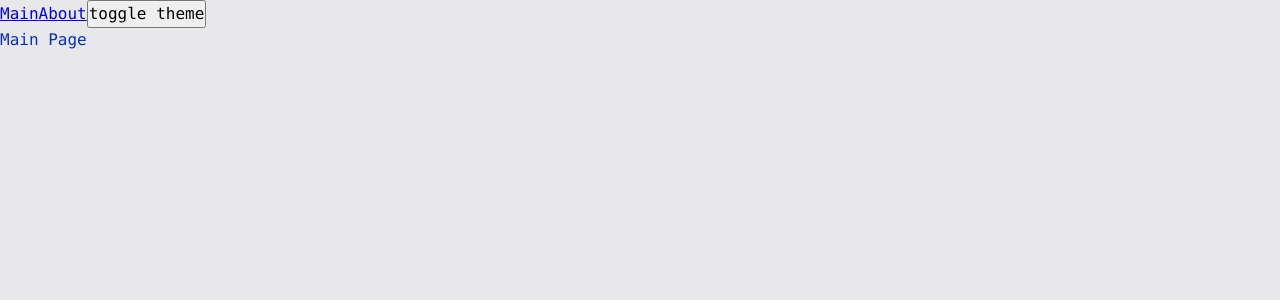
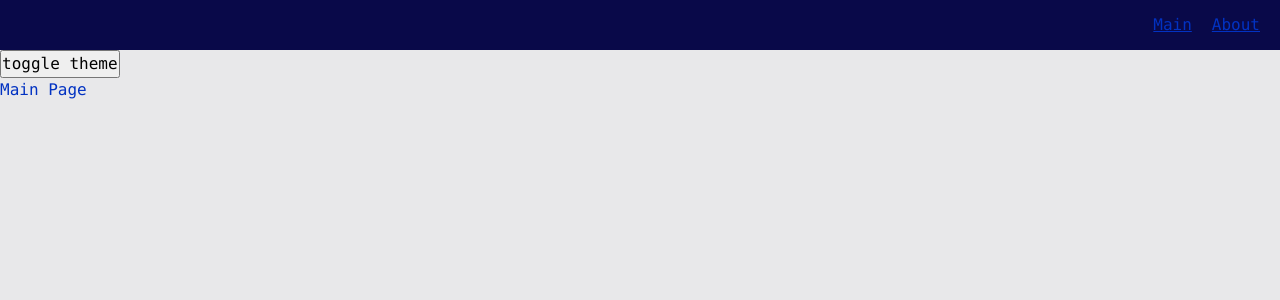
Before and after one commit to grandleemon/prod-react, a React app: page / in a window 1280 px wide. Shown: the top 300 px of the page. Built offline with nearby package versions, Linux system fonts and the light colour scheme.

Commit message:
created navbar widget and AppLink component

```diff
--- a/src/app/App.tsx
+++ b/src/app/App.tsx
@@ -1,16 +1,15 @@
 import { AppRouter } from "app/providers/router";
-import { Link } from "react-router-dom";
 import { useTheme } from "app/providers/ThemeProvider";
 import { classNames } from "shared/lib/classNames";
 import "./styles/index.scss";
+import { Navbar } from "widgets/Navbar";
 
 const App = () => {
   const { theme, toggleTheme } = useTheme();
 
   return (
     <div className={classNames("app", { hovered: true }, [theme])}>
-      <Link to="/">Main</Link>
-      <Link to="/about">About</Link>
+      <Navbar />
       <button onClick={toggleTheme}>toggle theme</button>
       <AppRouter />
     </div>
--- a/src/app/styles/themes/dark.scss
+++ b/src/app/styles/themes/dark.scss
@@ -1,6 +1,9 @@
 .app.dark {
-  --bg-color: #0e0e75;
+  --bg-color: #090949;
+  --inverted-bg-color: #e8e8ea;
 
   --primary-color: #049604;
-  --secondary-color: #04аа04;
+  --secondary-color: #04ff04;
+  --inverted-primary-color: #0232c2;
+  --inverted-secondary-color: #0452ff;
 }
--- a/src/app/styles/themes/normal.scss
+++ b/src/app/styles/themes/normal.scss
@@ -1,6 +1,9 @@
 .app.light {
   --bg-color: #e8e8ea;
+  --inverted-bg-color: #090949;
 
   --primary-color: #0232c2;
   --secondary-color: #0449e0;
+  --inverted-primary-color: #049604;
+  --inverted-secondary-color: #04ff04;
 }
--- a/src/app/styles/variables/global.scss
+++ b/src/app/styles/variables/global.scss
@@ -8,4 +8,6 @@
   --font-size-l: 24px;
   --font-line-l: 32px;
   --font-l: var(--font-size-l) / var(--font-line-l) var(--font-family-main);
+
+  --navbar-height: 50px;
 }
--- a/src/shared/lib/classNames/classNames.ts
+++ b/src/shared/lib/classNames/classNames.ts
@@ -2,12 +2,12 @@ type Mods = Record<string, boolean | string>;
 
 export const classNames = (
   cls: string,
-  mods: Mods,
-  additional: string[]
+  mods: Mods = {},
+  additional: string[] = []
 ): string => {
   return [
     cls,
-    ...additional,
+    ...additional.filter(Boolean),
     ...Object.entries(mods)
       .filter(([cls, value]) => Boolean(value))
       .map(([cls]) => cls),
--- /dev/null
+++ b/src/shared/ui/AppLink/AppLink.module.scss
@@ -0,0 +1,11 @@
+.appLink {
+  color: var(--primary-color);
+
+  &.primary {
+    color: var(--primary-color);
+  }
+
+  &.secondary {
+    color: var(--inverted-primary-color);
+  }
+}
--- /dev/null
+++ b/src/shared/ui/AppLink/AppLink.tsx
@@ -0,0 +1,32 @@
+import { FC } from "react";
+import { classNames } from "shared/lib/classNames/classNames";
+import { Link, LinkProps } from "react-router-dom";
+import styles from "./AppLink.module.scss";
+
+export enum AppLinkTheme {
+  PRIMARY = "primary",
+  SECONDARY = "primary",
+}
+
+interface AppLinkProps extends LinkProps {
+  className?: string;
+  theme?: AppLinkTheme;
+}
+
+export const AppLink: FC<AppLinkProps> = ({
+  className,
+  children,
+  to,
+  theme = AppLinkTheme.PRIMARY,
+  ...otherProps
+}) => {
+  return (
+    <Link
+      to={to}
+      className={classNames(styles.appLink, {}, [className, styles[theme]])}
+      {...otherProps}
+    >
+      {children}
+    </Link>
+  );
+};
--- /dev/null
+++ b/src/widgets/Navbar/index.ts
@@ -0,0 +1 @@
+export { Navbar } from "./ui/Navbar";
--- /dev/null
+++ b/src/widgets/Navbar/ui/Navbar.module.scss
@@ -0,0 +1,14 @@
+.navbar {
+  width: 100%;
+  height: var(--navbar-height);
+  background: var(--inverted-bg-color);
+  display: flex;
+  align-items: center;
+  padding: 20px;
+
+  .links {
+    display: flex;
+    column-gap: 20px;
+    margin-left: auto;
+  }
+}
--- /dev/null
+++ b/src/widgets/Navbar/ui/Navbar.tsx
@@ -0,0 +1,23 @@
+import React from "react";
+import { classNames } from "shared/lib/classNames";
+import { AppLink, AppLinkTheme } from "shared/ui/AppLink/AppLink";
+import styles from "./Navbar.module.scss";
+
+interface NavbarProps {
+  className?: string;
+}
+
+export const Navbar = ({ className }: NavbarProps) => {
+  return (
+    <div className={classNames(styles.navbar, {}, [className])}>
+      <div className={styles.links}>
+        <AppLink theme={AppLinkTheme.SECONDARY} to="/">
+          Main
+        </AppLink>
+        <AppLink theme={AppLinkTheme.SECONDARY} to="/about">
+          About
+        </AppLink>
+      </div>
+    </div>
+  );
+};
```
